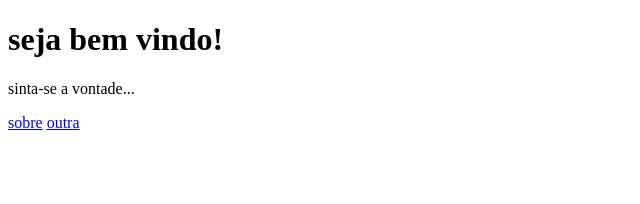
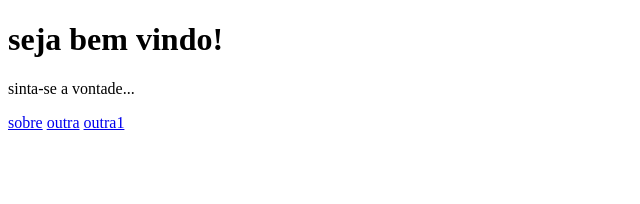
Before and after one commit to NINHAC/NINHAC.github.io, a SvelteKit app: page / in a window 1280 px wide. Shown: the top 204 px of the page, without its empty margins (0-640 px from the left). Built offline with nearby package versions, Linux system fonts and the light colour scheme.

Commit message:
add terceira pag do trab

```diff
--- a/src/routes/+page.svelte
+++ b/src/routes/+page.svelte
@@ -3,3 +3,5 @@
 <a href="/sobre">sobre</a>
 
 <a href="/outra">outra</a>
+
+<a href="/outra1">outra1</a>
--- /dev/null
+++ b/src/routes/outra1/+page.svelte
@@ -0,0 +1 @@
+sssss
```
